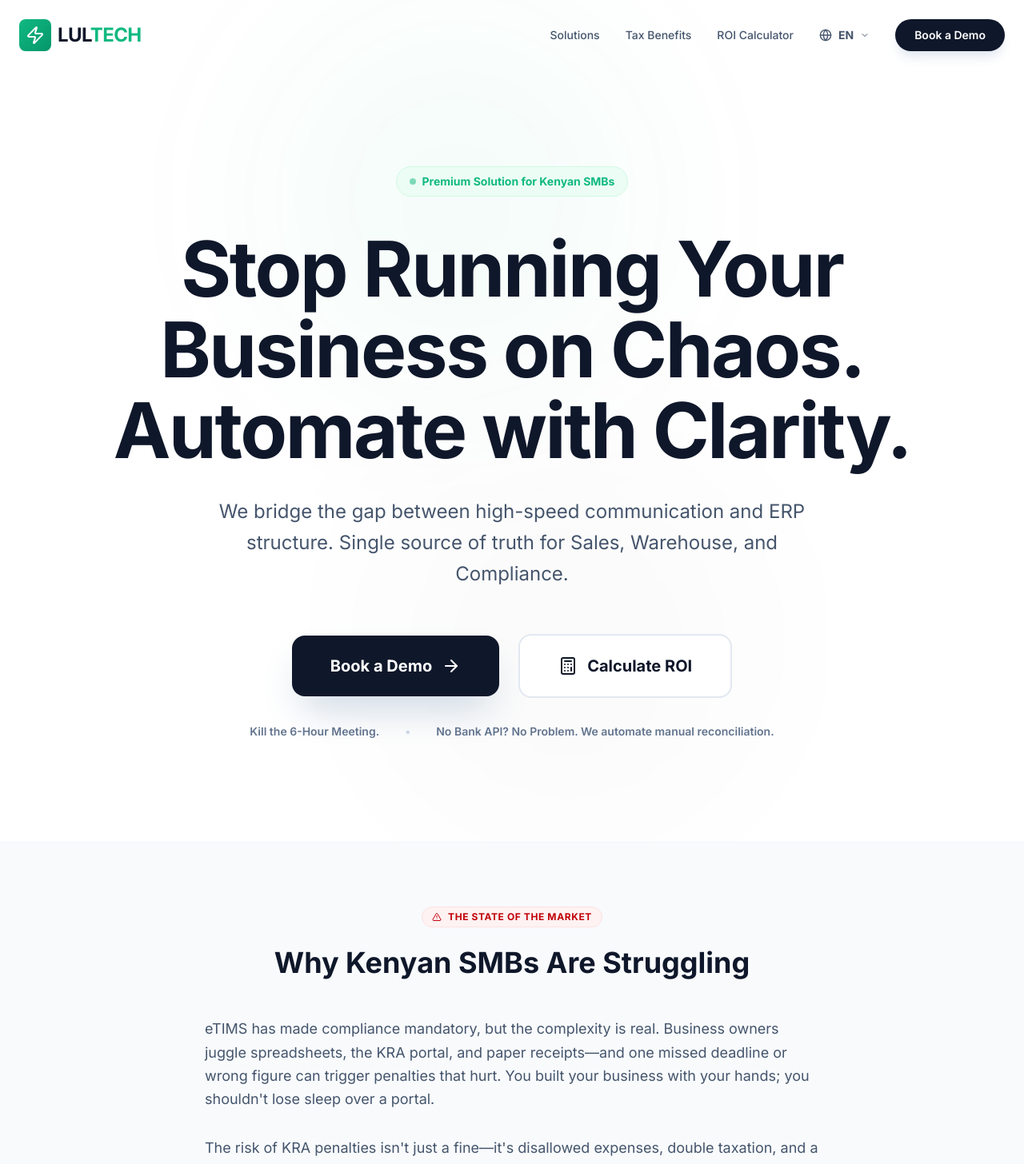
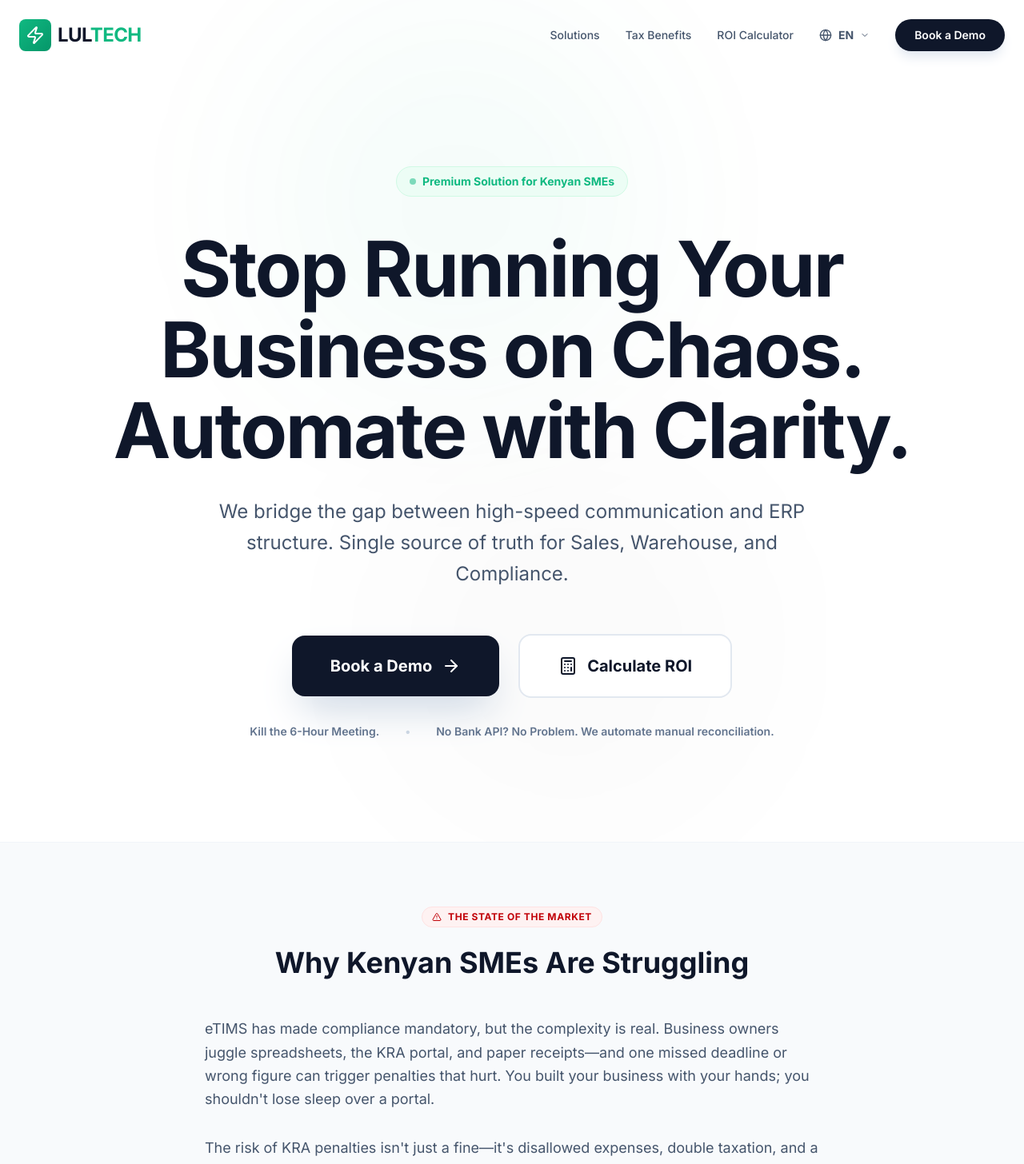
Before and after one commit to q3e/lt-erp, a React (Vite) app: page / in a window 1280 px wide. Shown: the top 1456 px of the page at 80% size. Built offline with nearby package versions, Linux system fonts and the light colour scheme.

Commit message:
fix smb typo

```diff
--- a/src/i18n.ts
+++ b/src/i18n.ts
@@ -16,19 +16,19 @@ const resources = {
       "hero_dual_1": "KRA eTIMS compliant",
       "hero_dual_2": "Sales, commissions & inventory in one place",
       "leakage": "Revenue Leakage",
-      "ssot": "Premium Solution for Kenyan SMBs",
+      "ssot": "Premium Solution for Kenyan SMEs",
       "audit": "Book a Demo",
       "calc_roi": "Calculate ROI",
       "solutions": "Solutions",
       "calculator": "ROI Calculator",
       "tax_benefits": "Tax Benefits",
       "demo": "Book a Demo",
-      "state_of_market_title": "Why Kenyan SMBs Are Struggling",
+      "state_of_market_title": "Why Kenyan SMEs Are Struggling",
       "state_of_market_1": "eTIMS has made compliance mandatory, but the complexity is real. Business owners juggle spreadsheets, the KRA portal, and paper receipts—and one missed deadline or wrong figure can trigger penalties that hurt. You built your business with your hands; you shouldn't lose sleep over a portal.",
       "state_of_market_2": "The risk of KRA penalties isn't just a fine—it's disallowed expenses, double taxation, and a damaged reputation. Manual entry means errors. Errors mean audits. And audits mean time and money you'd rather spend growing.",
       "state_of_market_3": "When you grew from 3 people to 12 or more, something broke. Invoices sit in someone's inbox. Stock doesn't match the books. Payments get \"held\" because the paperwork isn't right. That's leakage—and it's solvable with one system that ties sales, inventory, projects, and tax together.",
       "pillars_title": "The Three Pillars",
-      "pillars_subtitle": "Built for Kenyan SMBs who need compliance and control, not more complexity.",
+      "pillars_subtitle": "Built for Kenyan SMEs who need compliance and control, not more complexity.",
       "pillar1_title": "Bulletproof Compliance",
       "pillar1_items": ["VSCU/OSCU handshake with KRA—receipts sync automatically, no manual uploads.", "Automated eTIMS receipts from every sale and purchase inside ERPNext.", "Reverse Invoicing for informal labour: capture casual workers and generate compliant documentation."],
       "pillar2_title": "Total Operational Visibility",
@@ -49,7 +49,7 @@ const resources = {
       "case_contractor_title": "The Contractor",
       "case_contractor_desc": "How a Mombasa-based supplier unlocked 5M KES in held payments by automating their eTIMS flow. Invoices that used to sit in email are now issued and validated in one step—payments released faster, audits avoided.",
       "case_distributor_title": "The Distributor",
-      "case_distributor_desc": "How a manufacturing SMB reduced stock-outs and manual accounting errors by 80%. One dashboard for inventory, orders, and purchases—no more \"we thought we had it\" or mismatched spreadsheets.",
+      "case_distributor_desc": "How a manufacturing SME reduced stock-outs and manual accounting errors by 80%. One dashboard for inventory, orders, and purchases—no more \"we thought we had it\" or mismatched spreadsheets.",
       "roadmap_title": "Implementation Roadmap",
       "roadmap_sub": "We don't drop software and leave. We build trust step by step.",
       "roadmap_discovery": "Discovery",
@@ -128,7 +128,7 @@ const resources = {
         "send": "Send Message"
       },
       "lultech_diff_title": "The Lultech Difference",
-      "lultech_diff_subtitle": "Board-ready, KRA-safe ERPNext implementations for Kenyan SMBs.",
+      "lultech_diff_subtitle": "Board-ready, KRA-safe ERPNext implementations for Kenyan SMEs.",
       "lultech_diff_items": [
         "One-button eTIMS sync: issue KRA-verified tax invoices directly from ERPNext—no manual portal work.",
         "Reverse invoicing for casuals: automate buyer-initiated invoicing so labour costs remain tax-deductible.",
```
